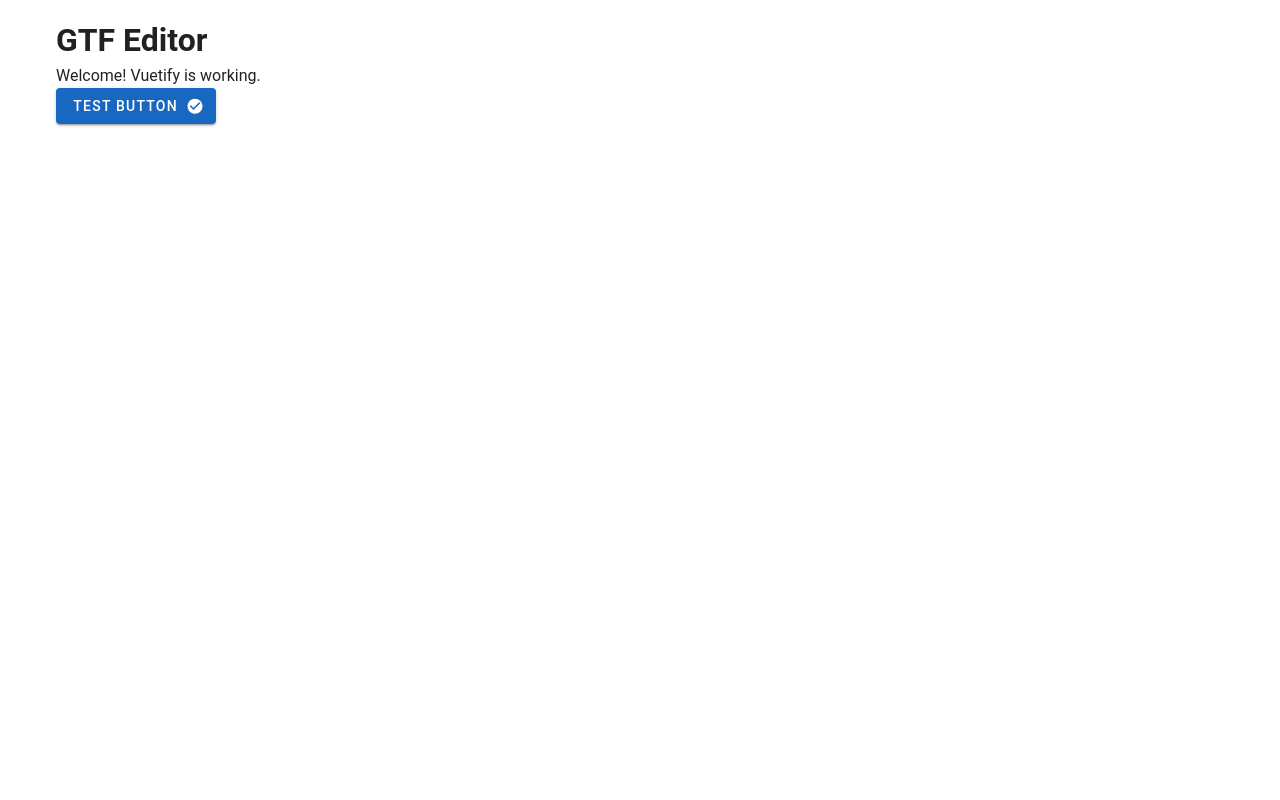
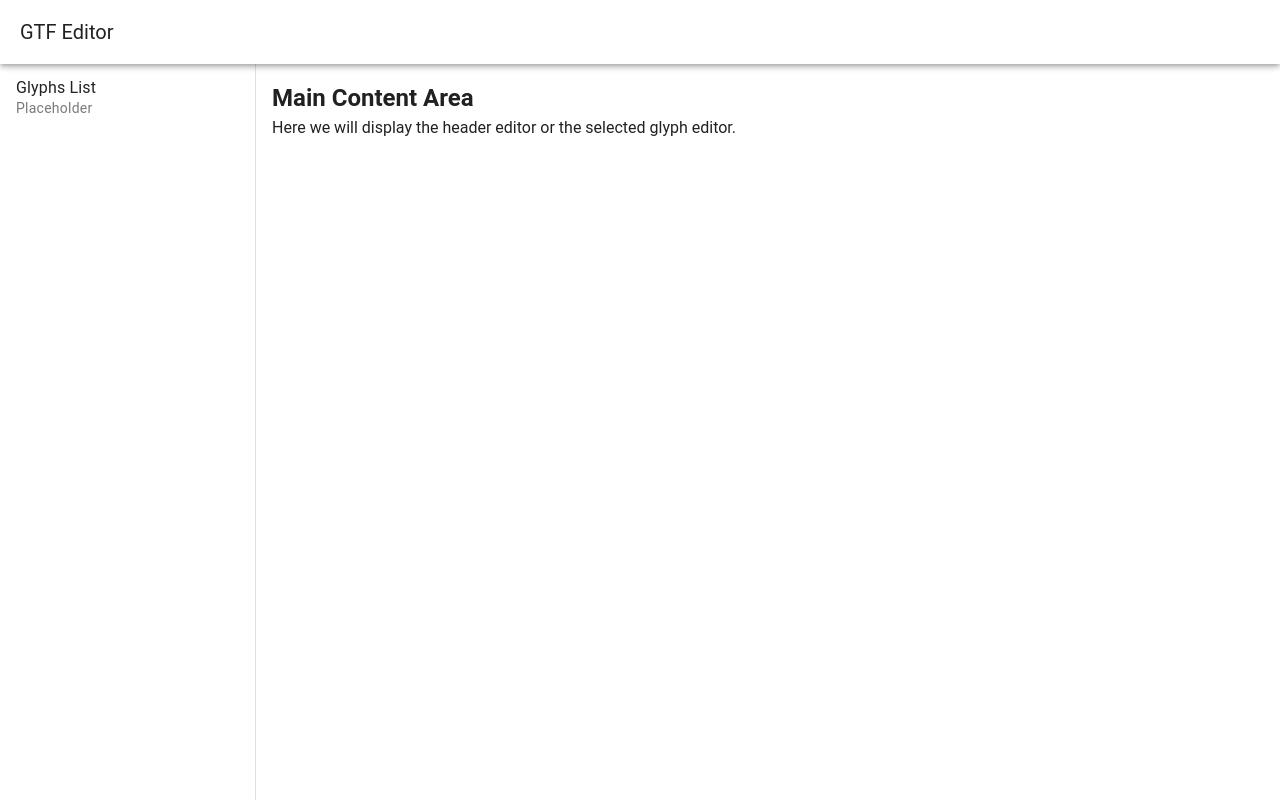
Before and after one commit to mdrska80/gtf-editor, a Vue app: page / in a window 1280 px wide. Built offline with nearby package versions, Linux system fonts and the light colour scheme.

Commit message:
fix: Make navigation drawer permanent

```diff
--- a/src/App.vue
+++ b/src/App.vue
@@ -1,28 +1,33 @@
 <script setup>
-// We can keep the imports for later use
-// import { ref } from "vue";
-// import { invoke } from "@tauri-apps/api/core";
+// import { ref } from "vue"; // Keep for later
 </script>
 
 <template>
-  <v-app>
+  <v-app id="inspire">
+    <v-app-bar>
+      <v-app-bar-title>GTF Editor</v-app-bar-title>
+      <!-- Placeholder for potential menu/buttons -->
+    </v-app-bar>
+
+    <v-navigation-drawer permanent>
+      <v-list>
+        <v-list-item title="Glyphs List" subtitle="Placeholder"></v-list-item>
+        <!-- TODO: Populate with actual glyphs -->
+      </v-list>
+    </v-navigation-drawer>
+
     <v-main>
       <v-container>
-        <h1>GTF Editor</h1>
-        <p>Welcome! Vuetify is working.</p>
-        <v-btn color="primary">
-          Test Button
-          <v-icon end icon="mdi-checkbox-marked-circle"></v-icon>
-        </v-btn>
+        <h2>Main Content Area</h2>
+        <p>Here we will display the header editor or the selected glyph editor.</p>
       </v-container>
     </v-main>
   </v-app>
 </template>
 
 <style scoped>
-/* We can remove scoped styles for now */
+/* Add some basic styling if needed */
 </style>
 <style>
-/* Remove the global styles provided by the template,
-   Vuetify provides its own base styling. */
+/* Global styles if needed */
 </style>
```
